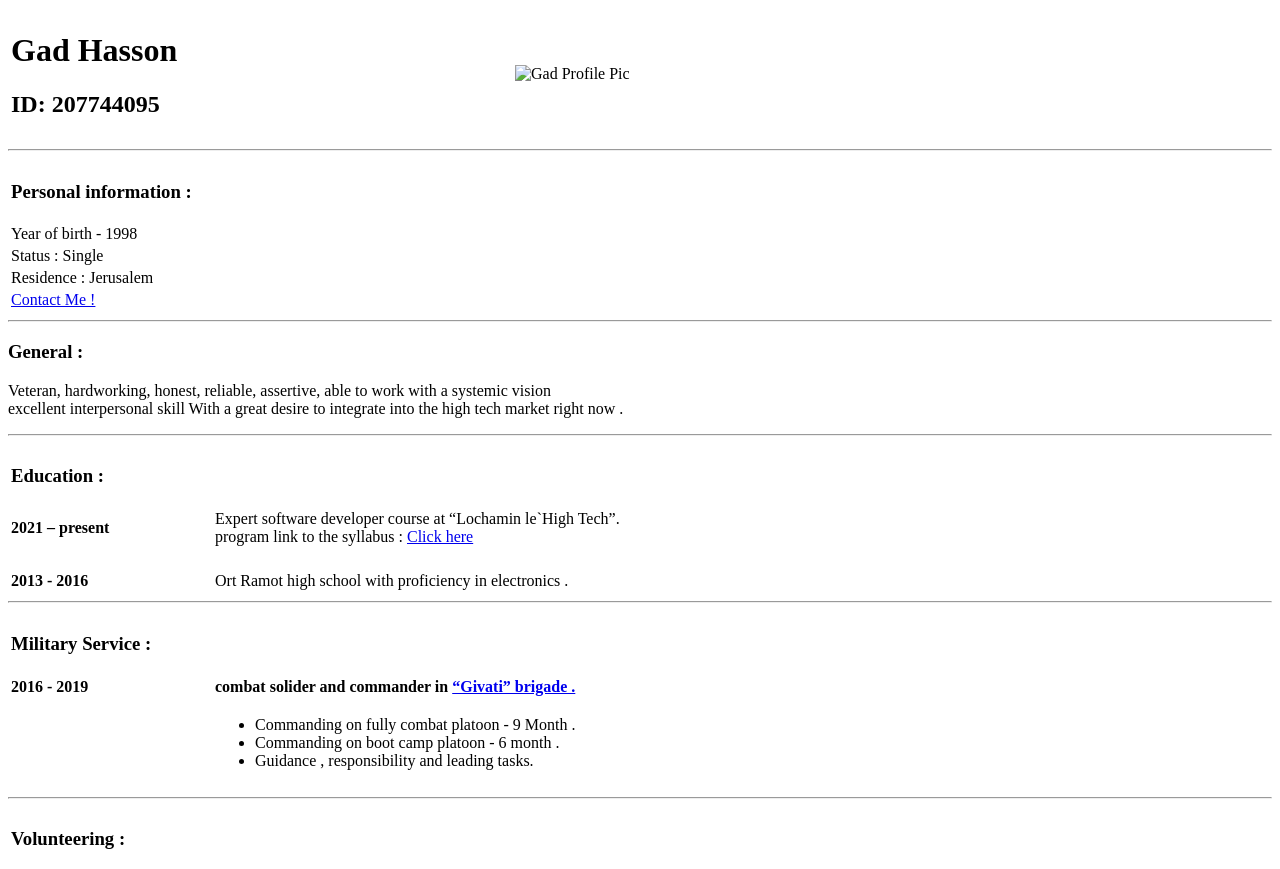
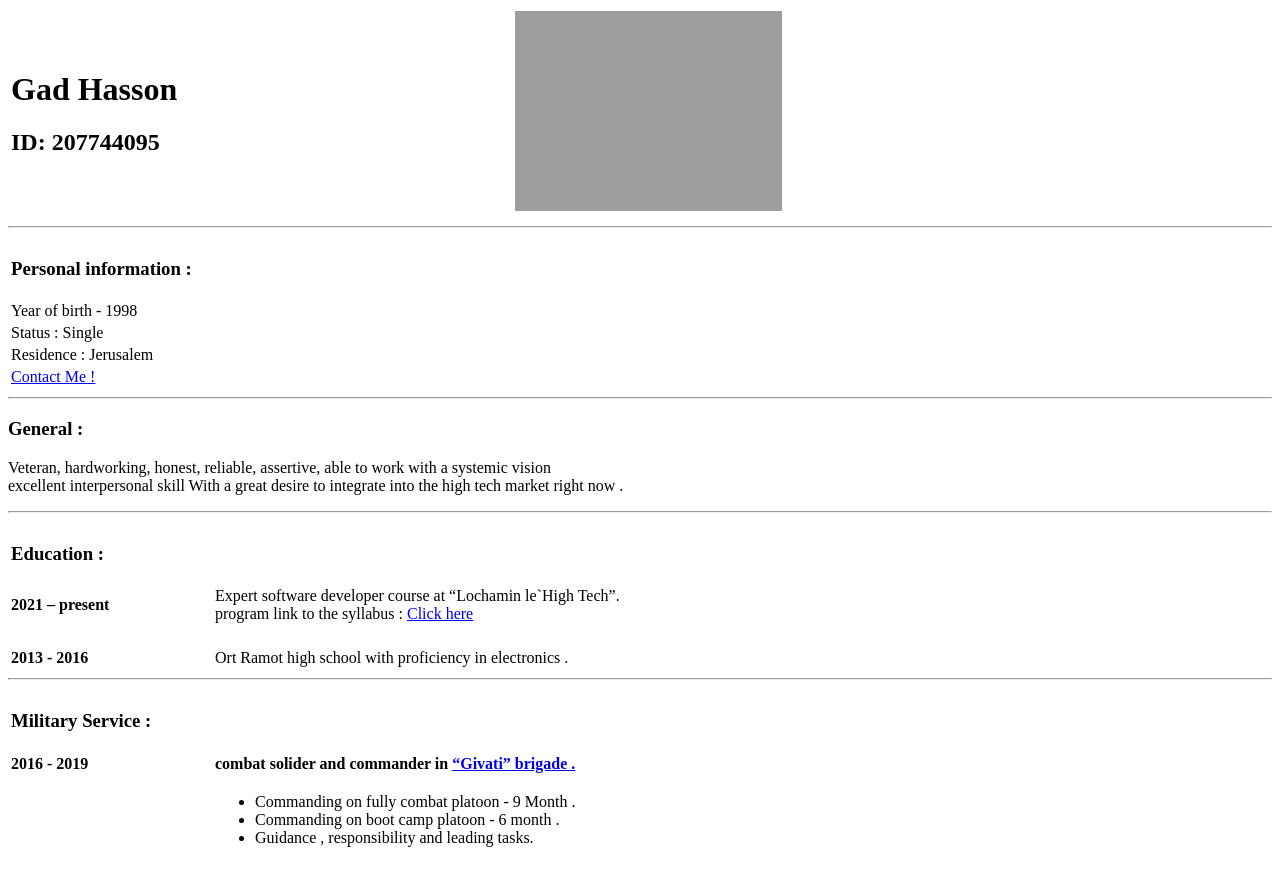
Before and after one commit to GeverGH/cv, a plain HTML site: page index.html in a window 1280 px wide. Shown: the top 869 px of the page. Drawn offline with Linux system fonts and the light colour scheme; the site is published under a folder, as on GitHub Pages, so addresses that start at the root find nothing.

Commit message:
Update index.html

```diff
--- a/index.html
+++ b/index.html
@@ -14,7 +14,7 @@
                 <h2>ID: 207744095</h2>
             </td>
             <td>
-                <img src="/IMG_8530-modified.png" alt="Gad Profile Pic" height="200">
+                <img src="IMG_8530-modified.png" alt="Gad Profile Pic" height="200">
             </td>
         </tr>
     </table>
```
